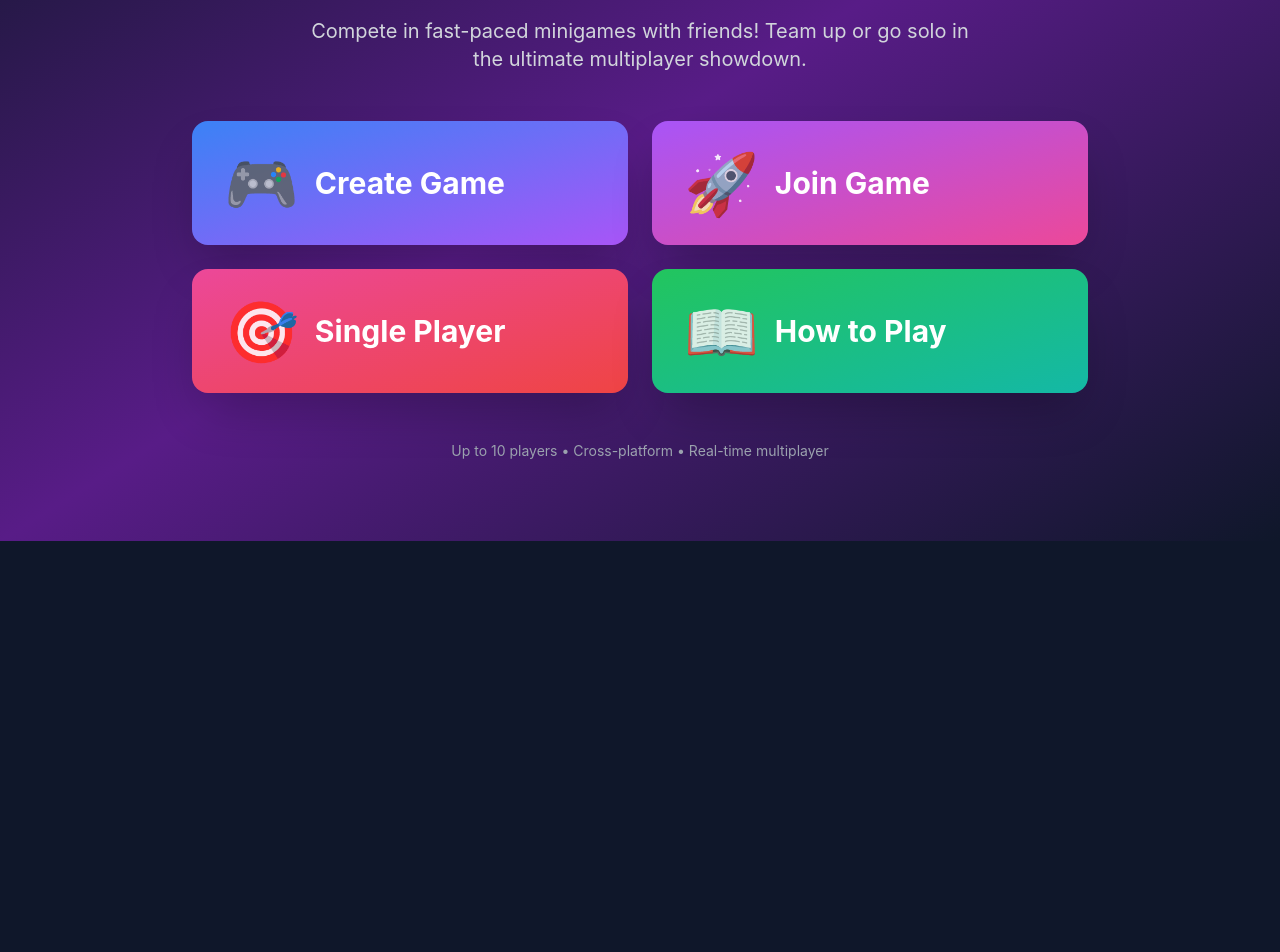
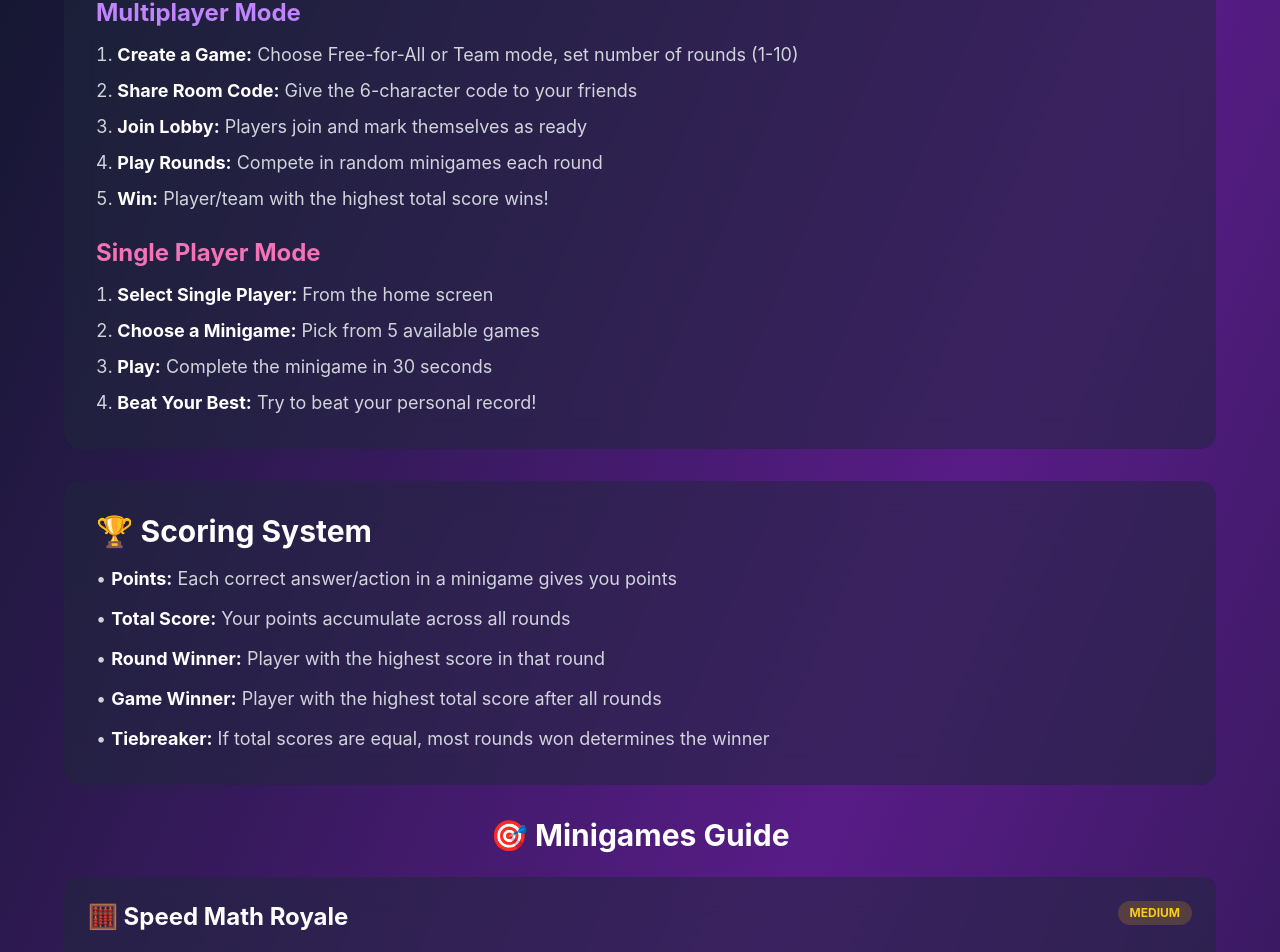
Before and after one commit to Sahil-Sw/mini-games-royal, a React (Vite) app in the folder client/: page /how-to-play in a window 1280 px wide. Before the commit this address led to /. Shown: the part 259-1211 px from the top of the page. Before the commit the page ends 800 px from the top, so only its background shows below. Built offline with nearby package versions, Linux system fonts and the light colour scheme; no server answers.

Commit message:
feat: Add comprehensive How to Play screen with game guides and tips

```diff
--- a/client/src/App.tsx
+++ b/client/src/App.tsx
@@ -7,6 +7,7 @@ import LobbyScreen from "./screens/LobbyScreen";
 import GameScreen from "./screens/GameScreen";
 import SinglePlayerScreen from "./screens/SinglePlayerScreen";
 import SinglePlayerGameScreen from "./screens/SinglePlayerGameScreen";
+import HowToPlayScreen from "./screens/HowToPlayScreen";
 
 function App() {
   return (
@@ -24,6 +25,7 @@ function App() {
               path="/single-player/game"
               element={<SinglePlayerGameScreen />}
             />
+            <Route path="/how-to-play" element={<HowToPlayScreen />} />
             <Route path="*" element={<Navigate to="/" replace />} />
           </Routes>
         </div>
--- /dev/null
+++ b/client/src/screens/HowToPlayScreen.tsx
@@ -0,0 +1,261 @@
+import { useNavigate } from "react-router-dom";
+import { motion } from "framer-motion";
+
+const HowToPlayScreen = () => {
+  const navigate = useNavigate();
+
+  const minigames = [
+    {
+      name: "🧮 Speed Math Royale",
+      difficulty: "Medium",
+      description: "Solve math problems as fast as you can!",
+      howToPlay:
+        "Answer addition, subtraction, multiplication, and division problems. Type your answer and press Enter or tap Submit. Each correct answer gives you 1 point.",
+      tips: [
+        "Focus on accuracy first",
+        "Use keyboard for faster input",
+        "Practice mental math",
+      ],
+    },
+    {
+      name: "⚡ Reaction Dash",
+      difficulty: "Easy",
+      description: "Tap when the color changes to green!",
+      howToPlay:
+        "Wait for the circle to turn green, then tap/click as fast as possible. Each successful reaction gives you 1 point. Clicking too early resets the timer.",
+      tips: [
+        "Stay focused on the circle",
+        "Don't anticipate - wait for green",
+        "Relax your hand for faster clicks",
+      ],
+    },
+    {
+      name: "🎨 Color Code Breaker",
+      difficulty: "Hard",
+      description: "Crack the color code puzzle!",
+      howToPlay:
+        "Use the hints to figure out the correct 4-color sequence. Tap colors to build your guess. Each correct code gives you 1 point.",
+      tips: [
+        "Use the hints strategically",
+        "Remember previous attempts",
+        "Look for patterns",
+      ],
+    },
+    {
+      name: "🧠 Memory Flash",
+      difficulty: "Medium",
+      description: "Remember the emoji sequence!",
+      howToPlay:
+        "Watch the sequence flash on screen, then recreate it by tapping the emojis in order. Each correct sequence gives you 1 point. Sequences get longer each round.",
+      tips: [
+        "Focus during the flash",
+        "Create mental associations",
+        "Practice makes perfect",
+      ],
+    },
+    {
+      name: "⌨️ Word Sprint",
+      difficulty: "Easy",
+      description: "Type the word as fast as possible!",
+      howToPlay:
+        "Type the displayed word exactly as shown (case-insensitive). Each correct word gives you 1 point. New words appear automatically.",
+      tips: [
+        "Look at the word, not your keyboard",
+        "Build typing rhythm",
+        "Stay calm and focused",
+      ],
+    },
+  ];
+
+  return (
+    <div className="min-h-screen bg-gradient-to-br from-slate-900 via-purple-900 to-slate-900 p-6">
+      <div className="max-w-6xl mx-auto">
+        {/* Header */}
+        <motion.div
+          initial={{ opacity: 0, y: -20 }}
+          animate={{ opacity: 1, y: 0 }}
+          className="text-center mb-12"
+        >
+          <h1 className="text-5xl font-bold text-white mb-4">📖 How to Play</h1>
+          <p className="text-xl text-gray-300">
+            Learn the rules and master the minigames!
+          </p>
+        </motion.div>
+
+        {/* Game Modes */}
+        <motion.div
+          initial={{ opacity: 0, y: 20 }}
+          animate={{ opacity: 1, y: 0 }}
+          transition={{ delay: 0.1 }}
+          className="bg-slate-800/50 backdrop-blur-lg rounded-2xl p-8 mb-8"
+        >
+          <h2 className="text-3xl font-bold text-white mb-6">🎮 Game Modes</h2>
+
+          <div className="space-y-6">
+            <div>
+              <h3 className="text-2xl font-bold text-purple-400 mb-3">
+                Multiplayer Mode
+              </h3>
+              <ol className="list-decimal list-inside space-y-2 text-gray-300 text-lg">
+                <li>
+                  <strong className="text-white">Create a Game:</strong> Choose
+                  Free-for-All or Team mode, set number of rounds (1-10)
+                </li>
+                <li>
+                  <strong className="text-white">Share Room Code:</strong> Give
+                  the 6-character code to your friends
+                </li>
+                <li>
+                  <strong className="text-white">Join Lobby:</strong> Players
+                  join and mark themselves as ready
+                </li>
+                <li>
+                  <strong className="text-white">Play Rounds:</strong> Compete
+                  in random minigames each round
+                </li>
+                <li>
+                  <strong className="text-white">Win:</strong> Player/team with
+                  the highest total score wins!
+                </li>
+              </ol>
+            </div>
+
+            <div>
+              <h3 className="text-2xl font-bold text-pink-400 mb-3">
+                Single Player Mode
+              </h3>
+              <ol className="list-decimal list-inside space-y-2 text-gray-300 text-lg">
+                <li>
+                  <strong className="text-white">Select Single Player:</strong>{" "}
+                  From the home screen
+                </li>
+                <li>
+                  <strong className="text-white">Choose a Minigame:</strong>{" "}
+                  Pick from 5 available games
+                </li>
+                <li>
+                  <strong className="text-white">Play:</strong> Complete the
+                  minigame in 30 seconds
+                </li>
+                <li>
+                  <strong className="text-white">Beat Your Best:</strong> Try to
+                  beat your personal record!
+                </li>
+              </ol>
+            </div>
+          </div>
+        </motion.div>
+
+        {/* Scoring System */}
+        <motion.div
+          initial={{ opacity: 0, y: 20 }}
+          animate={{ opacity: 1, y: 0 }}
+          transition={{ delay: 0.2 }}
+          className="bg-slate-800/50 backdrop-blur-lg rounded-2xl p-8 mb-8"
+        >
+          <h2 className="text-3xl font-bold text-white mb-4">
+            🏆 Scoring System
+          </h2>
+          <div className="space-y-3 text-gray-300 text-lg">
+            <p>
+              • <strong className="text-white">Points:</strong> Each correct
+              answer/action in a minigame gives you points
+            </p>
+            <p>
+              • <strong className="text-white">Total Score:</strong> Your points
+              accumulate across all rounds
+            </p>
+            <p>
+              • <strong className="text-white">Round Winner:</strong> Player
+              with the highest score in that round
+            </p>
+            <p>
+              • <strong className="text-white">Game Winner:</strong> Player with
+              the highest total score after all rounds
+            </p>
+            <p>
+              • <strong className="text-white">Tiebreaker:</strong> If total
+              scores are equal, most rounds won determines the winner
+            </p>
+          </div>
+        </motion.div>
+
+        {/* Minigames Guide */}
+        <motion.div
+          initial={{ opacity: 0, y: 20 }}
+          animate={{ opacity: 1, y: 0 }}
+          transition={{ delay: 0.3 }}
+          className="mb-8"
+        >
+          <h2 className="text-3xl font-bold text-white mb-6 text-center">
+            🎯 Minigames Guide
+          </h2>
+
+          <div className="grid gap-6">
+            {minigames.map((game, index) => (
+              <motion.div
+                key={game.name}
+                initial={{ opacity: 0, x: -20 }}
+                animate={{ opacity: 1, x: 0 }}
+                transition={{ delay: 0.4 + index * 0.1 }}
+                className="bg-slate-800/50 backdrop-blur-lg rounded-xl p-6"
+              >
+                <div className="flex items-start justify-between mb-4">
+                  <h3 className="text-2xl font-bold text-white">{game.name}</h3>
+                  <span
+                    className={`px-3 py-1 rounded-full text-xs font-bold ${
+                      game.difficulty === "Easy"
+                        ? "bg-green-500/20 text-green-400"
+                        : game.difficulty === "Medium"
+                        ? "bg-yellow-500/20 text-yellow-400"
+                        : "bg-red-500/20 text-red-400"
+                    }`}
+                  >
+                    {game.difficulty.toUpperCase()}
+                  </span>
+                </div>
+
+                <p className="text-gray-400 mb-4 italic">{game.description}</p>
+
+                <div className="mb-4">
+                  <h4 className="text-lg font-bold text-purple-400 mb-2">
+                    How to Play:
+                  </h4>
+                  <p className="text-gray-300">{game.howToPlay}</p>
+                </div>
+
+                <div>
+                  <h4 className="text-lg font-bold text-green-400 mb-2">
+                    Tips:
+                  </h4>
+                  <ul className="list-disc list-inside space-y-1 text-gray-300">
+                    {game.tips.map((tip, idx) => (
+                      <li key={idx}>{tip}</li>
+                    ))}
+                  </ul>
+                </div>
+              </motion.div>
+            ))}
+          </div>
+        </motion.div>
+
+        {/* Back Button */}
+        <motion.div
+          initial={{ opacity: 0 }}
+          animate={{ opacity: 1 }}
+          transition={{ delay: 0.8 }}
+          className="text-center"
+        >
+          <button
+            onClick={() => navigate("/")}
+            className="bg-gradient-to-r from-purple-500 to-pink-500 text-white px-12 py-4 rounded-xl font-bold text-xl hover:scale-105 transition-transform"
+          >
+            Back to Home
+          </button>
+        </motion.div>
+      </div>
+    </div>
+  );
+};
+
+export default HowToPlayScreen;
```
